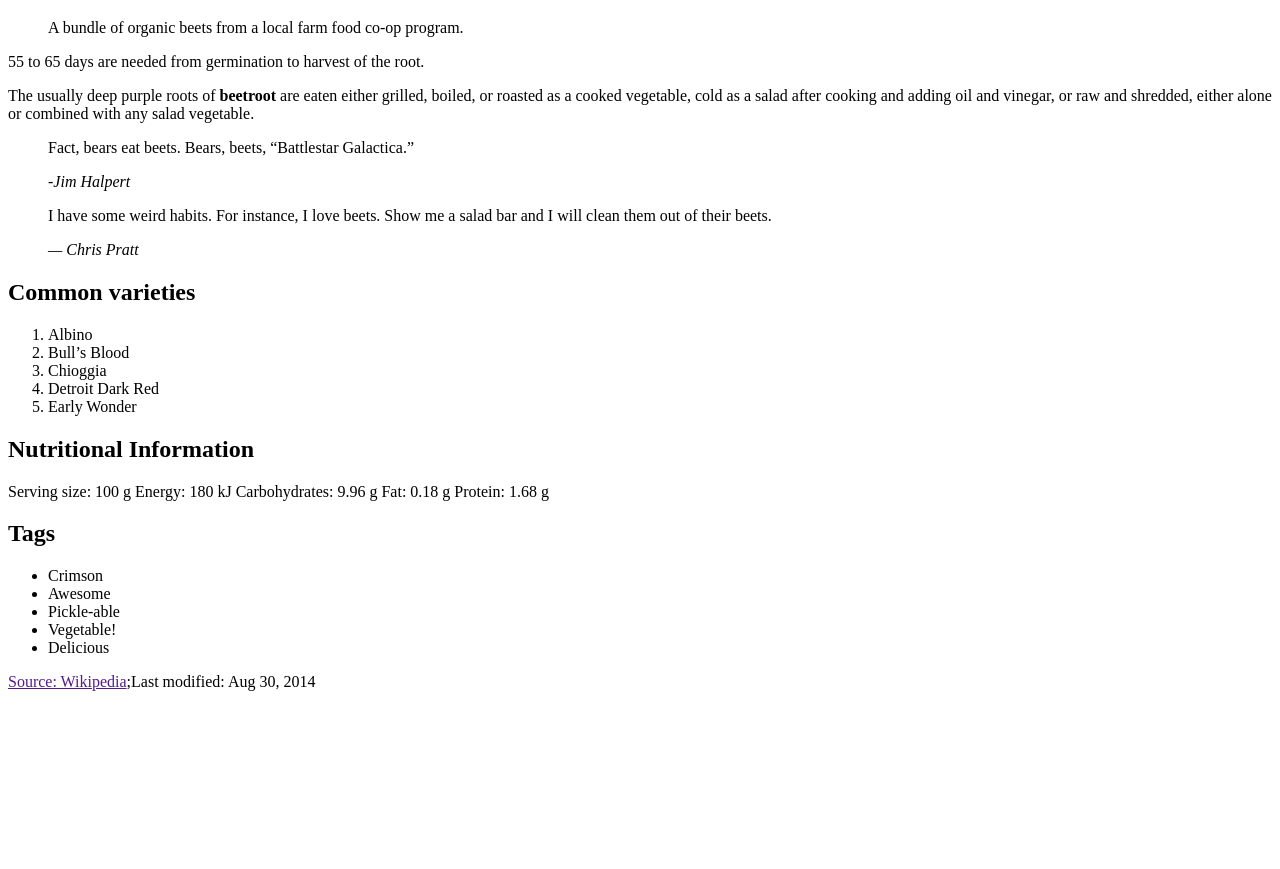
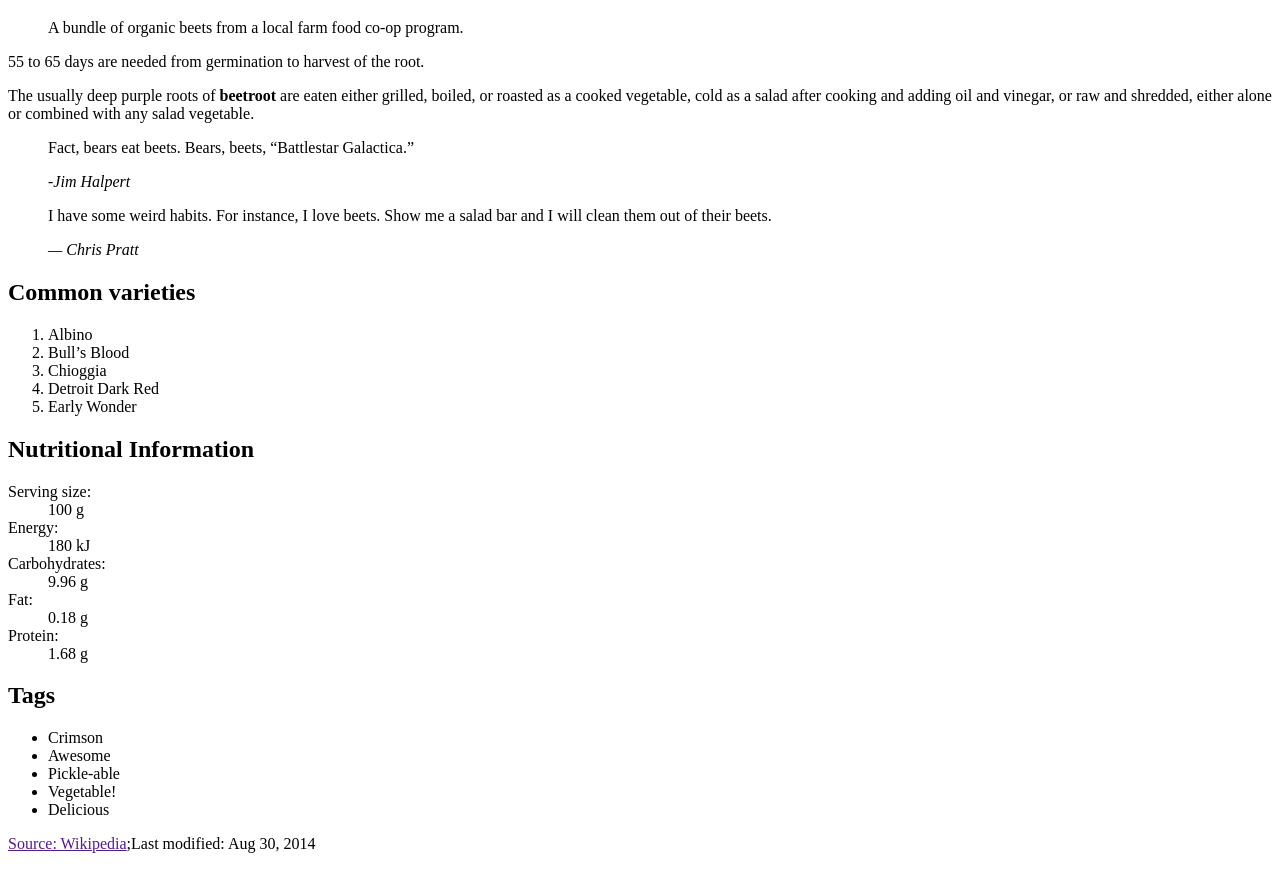
Before and after one commit to boot0080/dsn1678-exercise-0, a plain HTML site: page index.html in a window 1280 px wide. Shown: the part 79-948 px from the top of the page. Before the commit the page ends 800 px from the top, so only its background shows below. Drawn offline with Linux system fonts and the light colour scheme.

```diff
--- a/index.html
+++ b/index.html
@@ -45,11 +45,13 @@ clean them out of their beets.</p>
 
 	<h2>Nutritional Information</h2>
 
-		Serving size: <data>100 g</data>
-		Energy: <data>180 kJ</data>
-		Carbohydrates: <data>9.96 g</data>
-		Fat: <data>0.18 g</data>
-		Protein: <data>1.68 g</data>
+	<dl>
+		<dt>Serving size:</dt><dd><data value="100">100 g</data></dd>
+		<dt>Energy:</dt><dd><data value="180">180 kJ</data></dd>
+		<dt>Carbohydrates:</dt><dd><data value="9.96">9.96 g</data></dd>
+		<dt>Fat:</dt><dd><data value="0.18">0.18 g</data></dd>
+		<dt>Protein:</dt><dd><data value="1.68">1.68 g</data></dd>
+	</table>
 
   <h2>Tags</h2>
 
```
